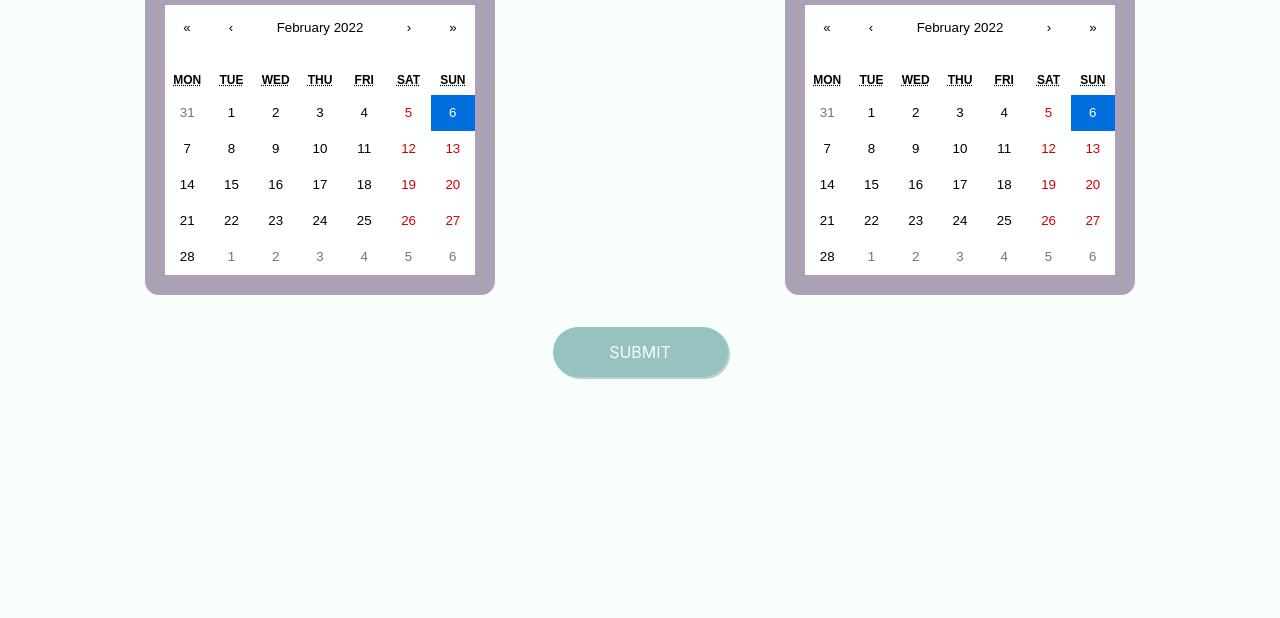
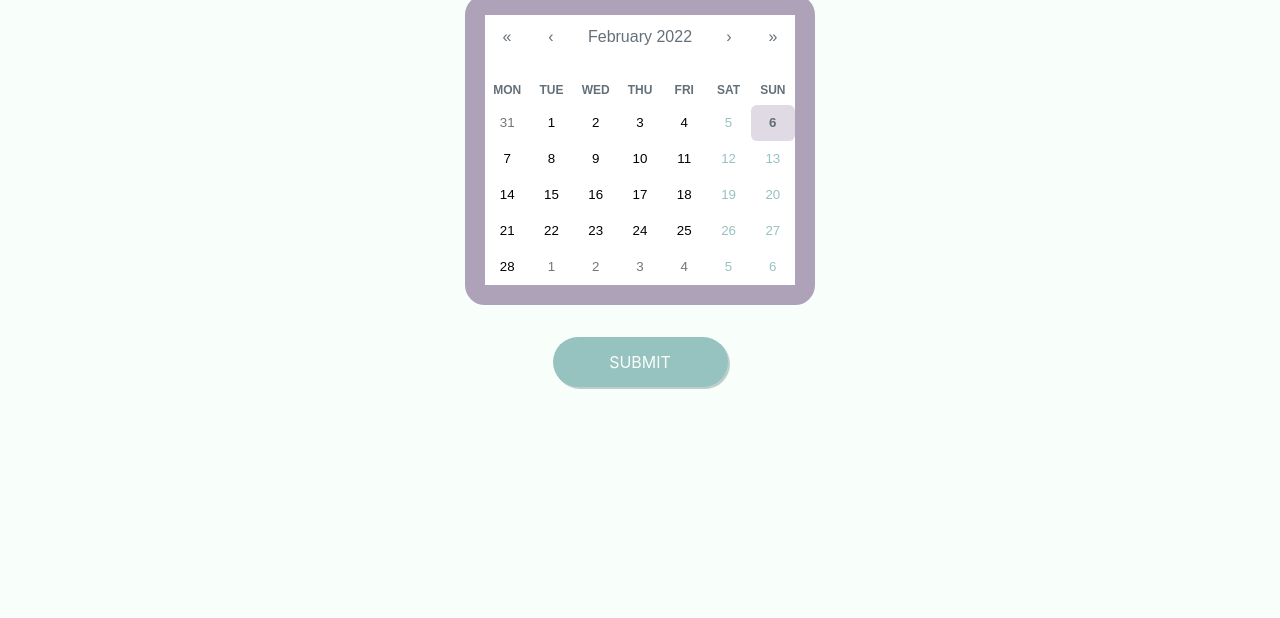
Before and after one commit to SheynaLew/breastfeeding-app, a React app: page / in a window 1280 px wide. Shown: the part 182-800 px from the top of the page. Built offline with nearby package versions, Linux system fonts and the light colour scheme; a web font is replaced by a local one.

Commit message:
got calendar styled right and logging date value. Half finished the calculation from the button click

```diff
--- a/src/components/App/App.css
+++ b/src/components/App/App.css
@@ -1,17 +1,11 @@
 @import url("https://fonts.googleapis.com/css?family=Clicker+Script:regular");
-
+/* Main App component styling */
 .App {
   text-align: center;
   background-color: #f8fffa;
 }
 
-/* .calendar {
-  border-style: solid;
-  border-width: 20px;
-  border-color: #ada1b8;
-  border-radius: 14px;
-} */
-
+/* Calendar component Styling */
 .calendarsContainer {
   margin-top: 5em;
   display: flex;
@@ -19,3 +13,92 @@
   flex-wrap: wrap;
   justify-content: space-around;
 }
+
+.react-calendar {
+  width: 400px;
+  max-width: 100%;
+  background-color: rgb(174, 162, 185 15%) !important;
+  color: #647079;
+  border-radius: 20px;
+  border: 20px solid #aea2b9 !important;
+  font-family: Arial, Helvetica, sans-serif;
+  line-height: 0;
+}
+.react-calendar__navigation button {
+  color: #647079;
+  min-width: 44px;
+  background: none;
+  font-size: 16px;
+  margin-top: 8px;
+}
+.react-calendar__navigation button:enabled:hover,
+.react-calendar__navigation button:enabled:focus {
+  background-color: #f8fffa;
+}
+.react-calendar__navigation button[disabled] {
+  background-color: #f8fffa;
+}
+.react-calendar__month-view__days__day--weekend {
+  color: #96c2c0 !important;
+}
+abbr[title] {
+  text-decoration: none;
+}
+.react-calendar__tile:enabled:hover,
+.react-calendar__tile:enabled:focus {
+  background: #f8fffa;
+  color: #647079;
+  border-radius: 6px;
+}
+.react-calendar__tile--now {
+  background: rgb(150, 194, 192, 30%) !important;
+  border-radius: 6px;
+  font-weight: bold;
+  color: #647079 !important;
+}
+.react-calendar__tile--now:enabled:hover,
+.react-calendar__tile--now:enabled:focus {
+  background: rgb(150, 194, 192, 30%) !important;
+  border-radius: 6px;
+  font-weight: bold;
+  color: #647079 !important;
+}
+.react-calendar__tile--hasActive:enabled:hover,
+.react-calendar__tile--hasActive:enabled:focus {
+  background: #f8fffa !important;
+}
+.react-calendar__tile--active {
+  background: rgb(150, 194, 192, 30%) !important;
+  border-radius: 6px !important;
+  font-weight: bold;
+  color: #647079 !important;
+}
+.react-calendar__tile--active:enabled:hover,
+.react-calendar__tile--active:enabled:focus {
+  background: rgb(150, 194, 192, 30%);
+  color: #647079;
+}
+.react-calendar--selectRange .react-calendar__tile--hover {
+  background-color: rgb(192, 224, 202, 20%);
+}
+.react-calendar__tile--range {
+  background: rgb(174, 162, 185, 20%) !important;
+  color: #4a454f !important;
+  border-radius: 0 !important;
+}
+.react-calendar__tile--rangeStart {
+  border-top-right-radius: 0;
+  border-bottom-right-radius: 0;
+  border-top-left-radius: 6px !important;
+  border-bottom-left-radius: 6px !important;
+  background: rgb(174, 162, 185, 40%) !important;
+  color: #647079 !important;
+}
+.react-calendar__tile--rangeEnd {
+  border-top-left-radius: 0;
+  border-bottom-left-radius: 0;
+  border-top-right-radius: 6px !important;
+  border-bottom-right-radius: 6px !important;
+  background: rgb(174, 162, 185, 40%) !important;
+  color: #647079 !important;
+}
--- a/src/components/App/index.js
+++ b/src/components/App/index.js
@@ -1,43 +1,45 @@
 import React, {useState} from 'react';
 
+import Calendar from "react-calendar";
+
 import '../App/App.css';
-// import 'react-calendar/dist/Calendar.css';
+import 'react-calendar/dist/Calendar.css';
 
 import Banner from '../Banner';
 import Button from '../Button';
-import Calendars from "../Calenders";
+// import Calendars from "../Calenders";
 import Title from '../Titles';
 
 // handleClick={submit}
 
 
 function App() {
+  //calendar useState
+  const [value, onChange] = useState(new Date());
+  const [lengthOfTime, setLengthOfTime] = useState();
+
+  function lengthOfTimeFeeding() {
+    setLengthOfTime(value[1] - value[0]);
+    //the above won't work because the date isn't an integer! need to turn date into integer first
+    const timeFeeding = lengthOfTime;
+    console.log(timeFeeding)
+  }
 
   return (
-  //   //useStates
-  //   const [startDate, setStartDate] = useState()
-  //   const [endDate, setEndDate] = useState()
-
-  //   //submit function for button click
-  //   function submit (){
-  //   setStartDate()
-  //   }
-
     <div className="App">
       <Banner/>
       <div className="calendarsContainer">
         <div>
-          <Title text="Start Date" className="startDate"/>
-          <Calendars className="calendars"/>
-        </div>
-        <div>
-          <Title text="End Date" className="endDate"/>
-          <Calendars className="calendars"/>
+          <Title text="Journey Dates" className="startDate"/>
+          <div className="calendarCard">
+            <Calendar onChange={onChange} value={value} selectRange={true} className="calendar"/>
+          </div>
         </div>
       </div>
-      <Button  text={"submit"}/>
+      <Button handleClick={lengthOfTimeFeeding} text={"submit"}/>
     </div>
   )
 }
 
+
 export default App;
--- a/src/components/Calenders/Calenders.css
+++ b/src/components/Calenders/Calenders.css
@@ -1,8 +1,64 @@
-.calendar {
+/* .calendar {
   border-style: solid;
   border-width: 20px;
-  border-color: #ada1b8;
-  border-radius: 14px;
-  /* margin: 0; */
-  /* position: absolute; */
+  border-color: #ada1b8; */
+/* border-radius: 10px; */
+/* margin: 0; */
+/* position: absolute; */
+/* } */
+
+/* .react-calendar {
+  background-color: #f8fffa;
+  color: #647079;
+  border-radius: 32px;
+  font-family: Arial, Helvetica, sans-serif;
+  line-height: 0;
 }
+
+.react-calendar__navigation button {
+  color: #647079;
+}
+
+.react-calendar__tile--now {
+  background: rgb(148, 194, 191, 35%);
+  border-radius: 6px;
+  font-weight: bold;
+  color: #647079;
+}
+.react-calendar__tile--now:enabled:hover,
+.react-calendar__tile--now:enabled:focus {
+  background: rgb(148, 194, 191, 35%);
+  border-radius: 6px;
+  font-weight: bold;
+  color: #647079;
+}
+
+.react-calendar--selectRange .react-calendar__tile--hover {
+  background-color: #96c2c0;
+}
+.react-calendar__tile--range {
+  background: #96c2c0;
+  color: #647079;
+  border-radius: 0;
+}
+
+.react-calendar__tile--rangeStart {
+  background: rgb(148, 194, 191, 35%);
+  border-radius: 6px;
+  font-weight: bold;
+  color: #647079;
+}
+.react-calendar__tile--rangeEnd {
+  background: rgb(148, 194, 191, 35%);
+  border-radius: 6px;
+  font-weight: bold;
+  color: #647079;
+}
+
+.react-calendar__tile:enabled:hover,
+.react-calendar__tile:enabled:focus {
+  background: rgb(148, 194, 191, 35%);
+  border-radius: 6px;
+  font-weight: bold;
+  color: #647079;
+} */
--- a/src/components/Calenders/index.js
+++ b/src/components/Calenders/index.js
@@ -1,16 +1,22 @@
-import React, {useState} from 'react';
-import Calendar from "react-calendar";
+// import React, {useState, useRef} from 'react';
+// import Calendar from "react-calendar";
 
-import 'react-calendar/dist/Calendar.css';
-import "./Calenders.css"
+// import 'react-calendar/dist/Calendar.css';
+// import "./Calenders.css"
 
-export default function Calendars() {
-    const [value, onChange] = useState(new Date());
+// export default function Calendars() {
+//     // const [value, onChange] = useState(new Date());
+//   // console.log(value)
 
-    return (
-      <div className="calendarCard">
-        <Calendar onChange={onChange} value={value} className="calendar"/>
-        {console.log(value)}
-      </div>
-    );
-}
+//     return (
+//       // <div className="calendarCard">
+//       //   <Calendar onChange={onChange} value={value} selectRange={Range} returnValue={Range} className="calendar"/>
+//       //   {console.log(value)}
+//       // </div>
+//     );
+// }
+
+
+// struggling to save calendar input on the button click. Had a look at useRef hook. Considering putting calendars and button into one component, then on the button click the calendars will move and the button will be hidden. Actually this won't work because it will create two buttons with the calendars. Need to find another way!
+  //As per Arshi's suggestion, using one calendar and selectRange.
+  //returnValue should allow dates to be passed by the calendar to the onChange function. Range will cause an array with start and end values to be passed.
--- a/src/components/Titles/Titles.css
+++ b/src/components/Titles/Titles.css
@@ -4,7 +4,8 @@ h1 {
   display: flex;
   text-align: center;
 
-  padding-left: 2.7em;
+  padding-bottom: 0.3em;
+  padding-left: 2.1em;
   margin: 0%;
 
   font-family: "Clicker Script";
```
Also changed, not shown: public/manifest.json.
